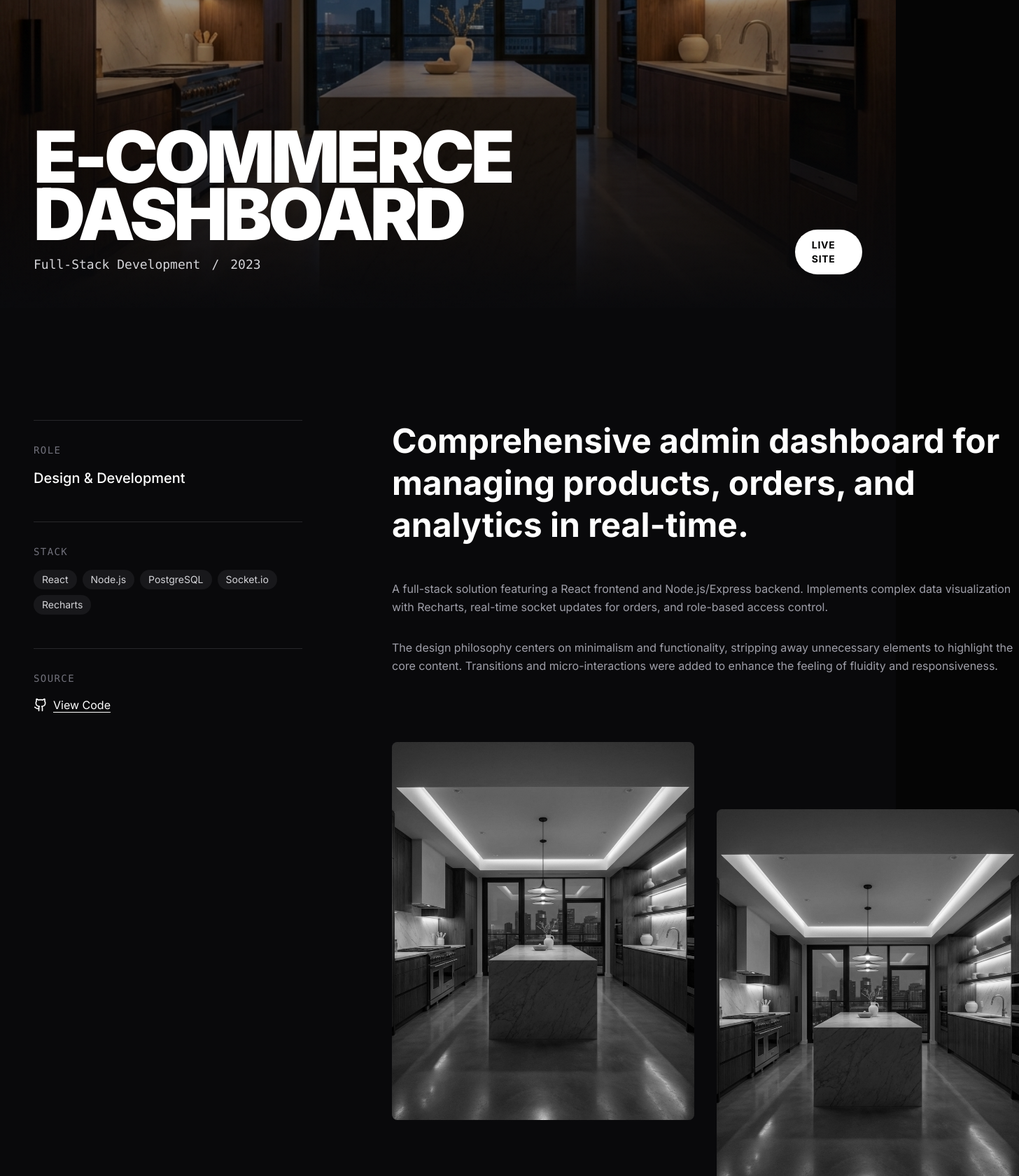
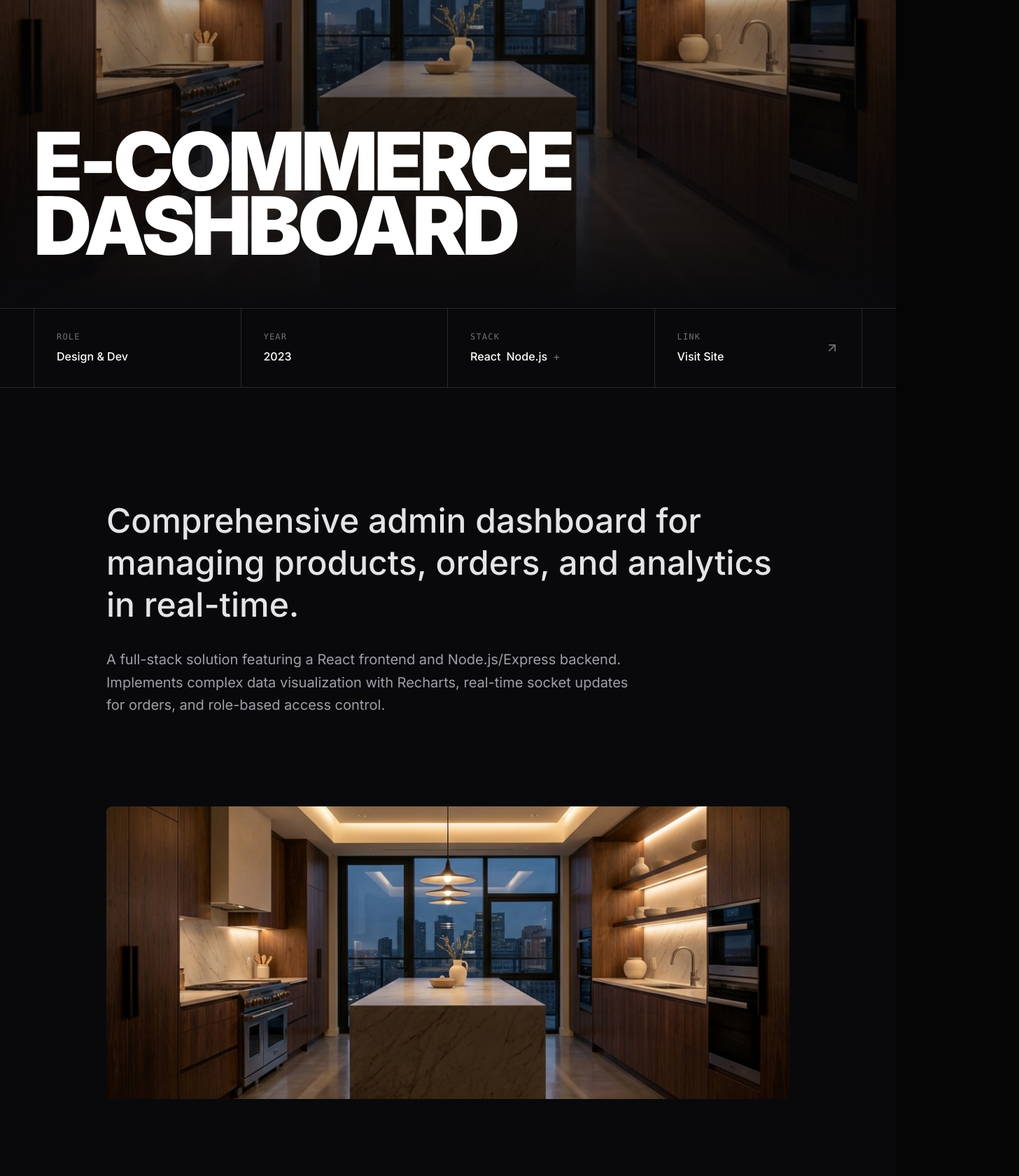
Before and after one commit to dilshandevxx/portfolio-upwork-my-work, a Next.js app: page /projects/2 in a window 1280 px wide. Shown: the part 360-2040 px from the top of the page at 70% size, 1456 px wide, since content can reach past the window. Built offline with nearby package versions, Linux system fonts and the light colour scheme; a web font is replaced by a local one.

Commit message:
initial commit

```diff
--- a/app/projects/[id]/page.tsx
+++ b/app/projects/[id]/page.tsx
@@ -4,36 +4,11 @@ import { projects } from "@/lib/projects";
 import { notFound } from "next/navigation";
 import Image from "next/image";
 import Link from "next/link";
-import { ArrowLeft, ArrowUpRight, Github, ArrowRight } from "lucide-react";
+import { ArrowLeft, ArrowUpRight, Github } from "lucide-react";
 import { motion, useScroll, useTransform } from "framer-motion";
-import { useRef } from "react";
-
-// Server Component Wrapper (since we need params async)
-// But we used "use client" so we can use hooks.
-// Ideally we should split this, but for simplicity/consistency with previous files I'll keep it client-side compatible
-// by unwrapping params via standard Next.js 15 patterns if needed, or just treating it as a Client Component that receives params.
-// Actually, in Next.js 15, params is a Promise. Let's handle it properly.
-
-// We need to use `use` to unwrap params if it's a client component, but explicit `use` is React 19.
-// For now, let's just make the main component standard and use a client wrapper or just handle the promise if it's async.
-// Wait, "use client" components can't be async functions.
-// I will rewrite this to use the `use` hook concept or just `React.use()` if available, or simpler:
-// pass params to a client inner component.
-// Re-checking the previous file content, it was an async function with "use client" which is invalid in strictly client files.
-// It probably worked because Next.js sometimes auto-wraps or I misread the previous file.
-// Let's stick to a safe Client Component structure that uses `use` from `react` to unwrap the promise,
-// OR just straightforwardly if params is awaited in a server parent.
-// Given the previous file was `export default async function...`, I will assume page.tsx can be server, and I'll import a client part for the animations.
-// HOWEVER, to keep it simple and in one file (since I can't easily create multiple files in one go reliably without clutter),
-// I will make this a CLIENT component that consumes the params via `use`.
-// NOTE: `use` import is tricky. I'll use the `useEffect` pattern for params or just standard props if Next passes them unwrapped (older Next versions).
-// But Next 15 passes promise.
-// Let's try the `import { use } from "react"` pattern.
-
-import { use } from "react";
+import { useRef, use } from "react";
 
 export default function ProjectDetailsPage({ params }: { params: Promise<{ id: string }> }) {
-  // Unwrap params
   const { id } = use(params);
 
   const projectIndex = projects.findIndex((p) => p.id === id);
@@ -43,11 +18,9 @@ export default function ProjectDetailsPage({ params }: { params: Promise<{ id: s
     return notFound();
   }
 
-  // Calculate Next Project
   const nextProjectIndex = (projectIndex + 1) % projects.length;
   const nextProject = projects[nextProjectIndex];
 
-  // Parallax hook
   const containerRef = useRef<HTMLDivElement>(null);
   const { scrollYProgress } = useScroll({
     target: containerRef,
@@ -60,10 +33,10 @@ export default function ProjectDetailsPage({ params }: { params: Promise<{ id: s
     <div className="bg-zinc-950 text-white selection:bg-indigo-500/30">
 
       {/* Navbar Placeholder */}
-      <div className="fixed top-0 left-0 w-full p-6 z-50 mix-blend-difference">
+      <div className="fixed top-0 left-0 w-full p-6 z-50 mix-blend-difference pointer-events-none">
          <Link
             href="/projects"
-            className="inline-flex items-center gap-2 text-white hover:opacity-70 transition-opacity uppercase tracking-widest text-xs font-bold"
+            className="inline-flex items-center gap-2 text-white pointer-events-auto hover:opacity-70 transition-opacity uppercase tracking-widest text-xs font-bold"
         >
             <ArrowLeft size={16} />
             <span>Back</span>
@@ -72,7 +45,6 @@ export default function ProjectDetailsPage({ params }: { params: Promise<{ id: s
 
       {/* Hero Section */}
       <div ref={containerRef} className="relative h-screen w-full overflow-hidden">
-         {/* Background Image Parallax */}
          <motion.div style={{ y, opacity }} className="absolute inset-0 w-full h-full">
             <Image
                 src={project.image}
@@ -81,106 +53,131 @@ export default function ProjectDetailsPage({ params }: { params: Promise<{ id: s
                 className="object-cover"
                 priority
             />
-            <div className="absolute inset-0 bg-black/40" />
+            <div className="absolute inset-0 bg-black/30" />
             <div className="absolute inset-0 bg-gradient-to-t from-zinc-950 via-transparent to-transparent" />
          </motion.div>
 
-         {/* Hero Content */}
-         <div className="absolute bottom-0 left-0 w-full p-6 md:p-12 pb-24">
+         <div className="absolute bottom-0 left-0 w-full p-6 md:p-12 pb-12">
              <div className="max-w-[90rem] mx-auto">
                  <motion.div
                     initial={{ opacity: 0, y: 50 }}
                     animate={{ opacity: 1, y: 0 }}
                     transition={{ duration: 0.8, delay: 0.2 }}
                  >
-                     <div className="flex flex-col md:flex-row md:items-end justify-between gap-8">
-                         <div>
-                             <h1 className="text-[12vw] md:text-[8vw] font-black uppercase leading-[0.8] tracking-tighter mb-4">
+                     <h1 className="text-[12vw] md:text-[9vw] font-black uppercase leading-[0.8] tracking-tighter mb-6">
                         {project.title}
                      </h1>
-                             <div className="flex flex-wrap gap-4 text-sm md:text-lg font-mono text-zinc-300">
-                                 <span>{project.category}</span>
-                                 <span>/</span>
-                                 <span>{project.year}</span>
-                             </div>
-                         </div>
-
-                         <div className="flex gap-4">
-                             {project.link && (
-                                 <a
-                                     href={project.link}
-                                     target="_blank"
-                                     rel="noreferrer"
-                                     className="px-6 py-3 bg-white text-black rounded-full font-bold uppercase tracking-wider text-sm hover:scale-105 transition-transform"
-                                 >
-                                     Live Site
-                                 </a>
-                             )}
-                         </div>
-                     </div>
                  </motion.div>
              </div>
          </div>
       </div>
 
-      {/* Content Section */}
-      <div className="max-w-[90rem] mx-auto px-6 md:px-12 py-24 md:py-40">
-          <div className="grid grid-cols-1 lg:grid-cols-12 gap-16 lg:gap-32">
+      {/* Data Strip - The "Stats" Bar */}
+      <div className="border-t border-b border-zinc-800 bg-zinc-950 relative z-10">
+          <div className="max-w-[90rem] mx-auto px-6 md:px-12">
+              <div className="grid grid-cols-2 lg:grid-cols-4 divide-x divide-zinc-800 border-x border-zinc-800">
 
-              {/* Sidebar Info */}
-              <div className="lg:col-span-4 space-y-12">
-                  <div className="border-t border-zinc-800 pt-8">
-                      <h3 className="text-sm font-mono text-zinc-500 uppercase tracking-widest mb-4">Role</h3>
-                      <p className="text-xl font-medium">Design & Development</p>
+                  <div className="p-6 md:p-8">
+                      <h3 className="text-xs font-mono text-zinc-500 uppercase tracking-widest mb-2">Role</h3>
+                      <p className="text-sm md:text-base font-medium">Design & Dev</p>
                   </div>
-                  <div className="border-t border-zinc-800 pt-8">
-                       <h3 className="text-sm font-mono text-zinc-500 uppercase tracking-widest mb-4">Stack</h3>
+
+                  <div className="p-6 md:p-8">
+                      <h3 className="text-xs font-mono text-zinc-500 uppercase tracking-widest mb-2">Year</h3>
+                      <p className="text-sm md:text-base font-medium">{project.year}</p>
+                  </div>
+
+                  <div className="p-6 md:p-8">
+                       <h3 className="text-xs font-mono text-zinc-500 uppercase tracking-widest mb-2">Stack</h3>
                        <div className="flex flex-wrap gap-2">
-                           {project.tags.map(tag => (
-                               <span key={tag} className="text-zinc-300 bg-zinc-900 px-3 py-1 rounded-full text-sm">
+                           {project.tags.slice(0, 2).map((tag) => (
+                               <span key={tag} className="text-sm md:text-base font-medium">
                                    {tag}
                                </span>
                            ))}
+                           {project.tags.length > 2 && <span className="text-zinc-500">+</span>}
                        </div>
                   </div>
-                  {project.github && (
-                      <div className="border-t border-zinc-800 pt-8">
-                          <h3 className="text-sm font-mono text-zinc-500 uppercase tracking-widest mb-4">Source</h3>
-                           <a href={project.github} target="_blank" rel="noreferrer" className="flex items-center gap-2 hover:text-indigo-400 transition-colors">
-                               <Github size={20} />
-                               <span className="underline underline-offset-4">View Code</span>
+
+                  <div className="p-6 md:p-8 flex items-center justify-between group cursor-pointer hover:bg-zinc-900 transition-colors">
+                        {project.link ? (
+                            <a href={project.link} target="_blank" rel="noreferrer" className="w-full h-full flex items-center justify-between">
+                                <div>
+                                    <h3 className="text-xs font-mono text-zinc-500 uppercase tracking-widest mb-2">Link</h3>
+                                    <p className="text-sm md:text-base font-medium">Visit Site</p>
+                                </div>
+                                <ArrowUpRight size={20} className="text-zinc-500 group-hover:text-white transition-colors" />
                             </a>
+                        ) : (
+                            <div>
+                                <h3 className="text-xs font-mono text-zinc-500 uppercase tracking-widest mb-2">Status</h3>
+                                <p className="text-sm md:text-base font-medium">In Progress</p>
                             </div>
                         )}
                   </div>
 
-              {/* Main Text */}
-              <div className="lg:col-span-8">
-                  <h2 className="text-3xl md:text-5xl font-bold leading-tight mb-12">
-                      {project.description}
-                  </h2>
-                  <div className="prose prose-xl prose-invert text-zinc-400 leading-relaxed max-w-none">
-                      <p>
-                          {project.longDescription || "This project represents a deep dive into modern web technologies, focusing on performance, accessibility, and user experience. The interface was crafted with a mobile-first approach, ensuring seamless interaction across all devices."}
-                      </p>
-                      <p className="mt-8">
-                          The design philosophy centers on minimalism and functionality, stripping away unnecessary elements to highlight the core content. Transitions and micro-interactions were added to enhance the feeling of fluidity and responsiveness.
-                      </p>
               </div>
-
-                  {/* Mock Gallery inside Content */}
-                  <div className="mt-24 grid grid-cols-1 md:grid-cols-2 gap-8">
-                      <div className="aspect-[4/5] bg-zinc-900 rounded-lg relative overflow-hidden">
-                          {/* Placeholder/Duplicate image for demo since we might only have one */}
-                          <Image src={project.image} alt="Detail view" fill className="object-cover grayscale hover:grayscale-0 transition-all duration-700" />
-                      </div>
-                       <div className="aspect-[4/5] bg-zinc-900 rounded-lg relative overflow-hidden mt-12 md:mt-24">
-                          <Image src={project.image} alt="Detail view" fill className="object-cover grayscale hover:grayscale-0 transition-all duration-700" />
           </div>
       </div>
 
+      {/* Visual Story Content */}
+      <div className="max-w-5xl mx-auto px-6 py-24 md:py-40">
+
+          {/* Intro Text */}
+          <div className="mb-24 md:mb-32">
+               <h2 className="text-3xl md:text-5xl font-medium leading-tight md:leading-tight text-zinc-200">
+                  {project.description}
+               </h2>
+               {project.longDescription && (
+                  <p className="mt-8 text-xl text-zinc-400 leading-relaxed max-w-3xl">
+                      {project.longDescription}
+                  </p>
+               )}
+          </div>
+
+          {/* Full Width Image 1 */}
+          <div className="relative w-full aspect-video md:aspect-[21/9] bg-zinc-900 rounded-lg overflow-hidden mb-24 md:mb-32">
+              <Image src={project.image} alt="Detail" fill className="object-cover" />
+          </div>
+
+          {/* Story Text Block */}
+          <div className="grid grid-cols-1 md:grid-cols-2 gap-12 md:gap-24 mb-24 md:mb-32 items-center">
+               <div>
+                   <h3 className="text-xs font-mono text-indigo-500 uppercase tracking-widest mb-6">The Challenge</h3>
+                   <p className="text-lg text-zinc-400 leading-relaxed">
+                       Every project begins with a core problem. For {project.title}, the challenge was to balance aesthetic minimalism with complex functionality.
+                       We experimented with various layout systems before settling on a grid that adapts effectively to different content types.
+                   </p>
+               </div>
+               <div>
+                    {/* Placeholder for a secondary detail image or graphic */}
+                    <div className="aspect-square bg-zinc-900 rounded-lg overflow-hidden relative grayscale hover:grayscale-0 transition-all duration-500">
+                        <Image src={project.image} alt="Detail" fill className="object-cover" />
                     </div>
                </div>
+          </div>
+
+          {/* Large Vertical Image */}
+          <div className="flex justify-center mb-24 md:mb-32">
+              <div className="relative w-full md:w-2/3 aspect-[4/5] bg-zinc-900 rounded-lg overflow-hidden">
+                   <Image src={project.image} alt="Mobile View" fill className="object-cover" />
+              </div>
+          </div>
+
+           {/* Conclusion */}
+           <div className="text-center max-w-2xl mx-auto mb-12">
+               <h3 className="text-xs font-mono text-indigo-500 uppercase tracking-widest mb-6">The Outcome</h3>
+                <p className="text-lg text-zinc-400 leading-relaxed">
+                     The final result is a robust, scalable platform that not only meets the client's needs but exceeds user expectations in performance and usability.
+                </p>
+                {project.github && (
+                    <a href={project.github} target="_blank" rel="noreferrer" className="inline-flex items-center gap-2 mt-8 text-white border-b border-white/30 pb-1 hover:border-white transition-colors">
+                        <Github size={18} />
+                        <span>Review Codebase</span>
+                    </a>
+                )}
+           </div>
+
       </div>
 
       {/* Next Project Footer */}
@@ -192,8 +189,6 @@ export default function ProjectDetailsPage({ params }: { params: Promise<{ id: s
                        {nextProject.title}
                    </h2>
                </div>
-
-               {/* Hover Reveal Image Background? Optional, but cool. */}
                <motion.div
                     className="absolute inset-0 opacity-0 group-hover:opacity-20 transition-opacity duration-700"
                >
```
Lines whose indentation alone changed are shown as unchanged.
